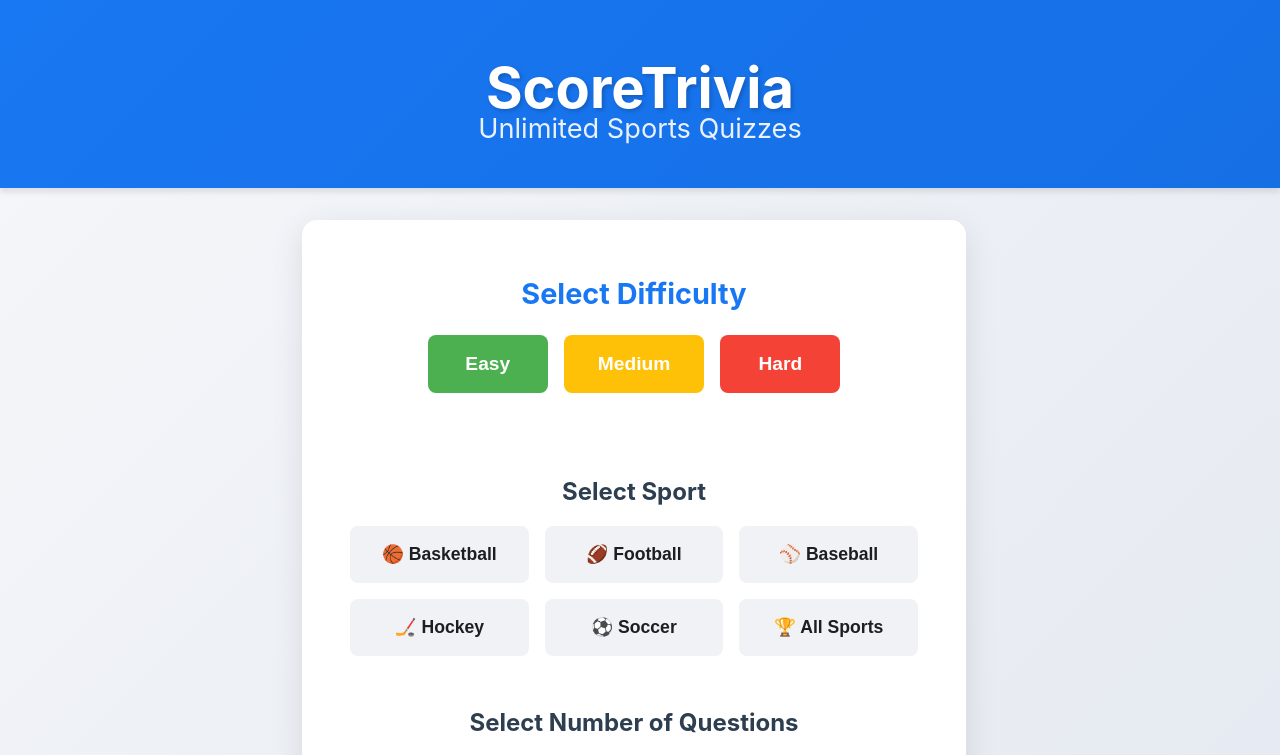
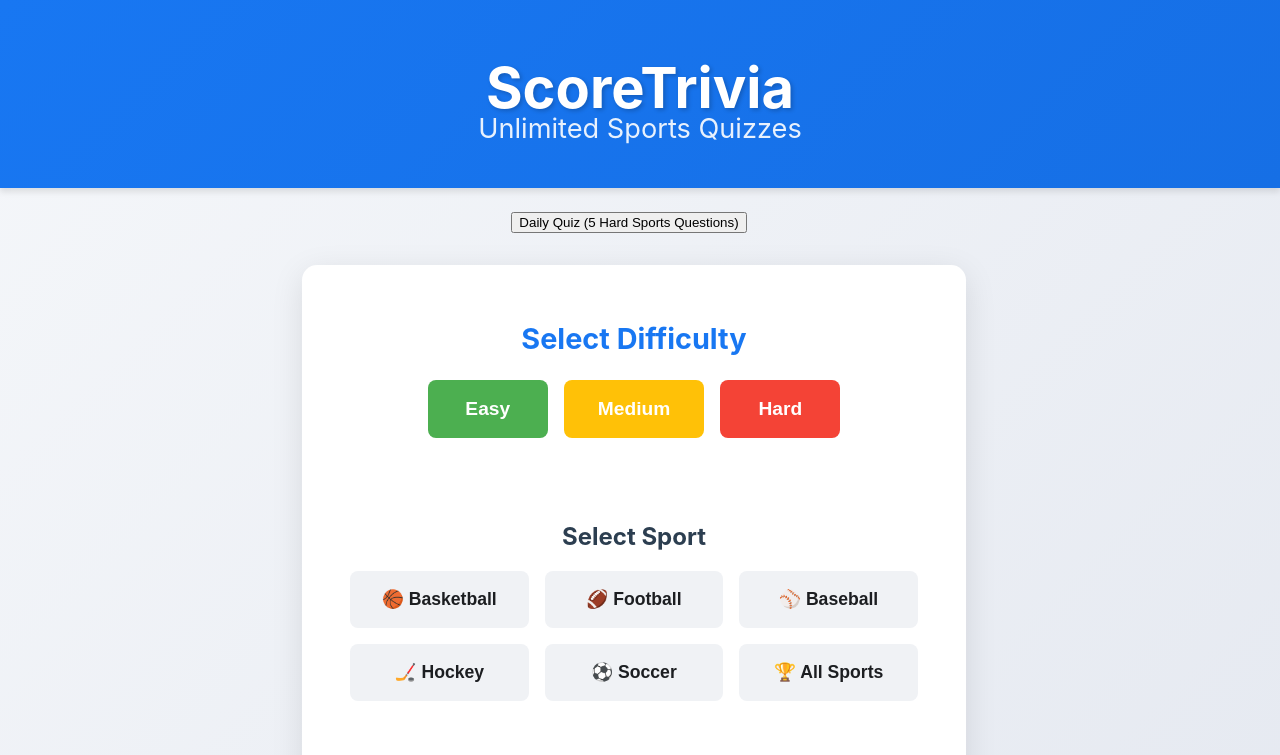
Before and after one commit to zrewt/curser-home, a React (Create React App) app: page / in a window 1280 px wide. Shown: the top 755 px of the page. Built offline with nearby package versions, Linux system fonts and the light colour scheme.

Commit message:
Initial commit

```diff
--- a/src/App.tsx
+++ b/src/App.tsx
@@ -23,6 +23,8 @@ function App() {
   const [timer, setTimer] = useState<number>(0);
   const timerRef = useRef<NodeJS.Timeout | null>(null);
   const [numQuestions, setNumQuestions] = useState<number | null>(null);
+  const [isDailyQuiz, setIsDailyQuiz] = useState(false);
+  const [lastDailyQuizDate, setLastDailyQuizDate] = useState<string | null>(null);
 
   useEffect(() => {
     if (toastMessage) {
@@ -167,6 +169,54 @@ function App() {
     };
   }, [currentQuestion, isInQuiz, selectedDifficulty]);
 
+  // Helper to get today's date string
+  const getTodayString = () => {
+    const now = new Date();
+    return `${now.getFullYear()}-${now.getMonth() + 1}-${now.getDate()}`;
+  };
+
+  // Fetch daily quiz
+  const fetchDailyQuiz = async () => {
+    setLoading(true);
+    setError(null);
+    setIsDailyQuiz(true);
+    try {
+      const data = await api.getDailyQuiz();
+      setQuestions(data);
+      setSelectedDifficulty('hard');
+      setSelectedSport('all');
+      setCurrentQuestion(0);
+      setScore(0);
+      setShowScore(false);
+      setIsDailyQuiz(true);
+      setLastDailyQuizDate(getTodayString());
+      const answers = [
+        data[0].correct_answer,
+        ...data[0].incorrect_answers
+      ].sort(() => Math.random() - 0.5);
+      setShuffledAnswers(answers);
+      setTimer(getTimePerQuestion('hard'));
+    } catch (error) {
+      setError('Failed to fetch daily quiz. Please try again later.');
+      setIsDailyQuiz(false);
+    } finally {
+      setLoading(false);
+    }
+  };
+
+  // Refetch daily quiz at midnight
+  useEffect(() => {
+    if (isDailyQuiz) {
+      const interval = setInterval(() => {
+        const today = getTodayString();
+        if (lastDailyQuizDate && lastDailyQuizDate !== today) {
+          fetchDailyQuiz();
+        }
+      }, 60 * 1000); // check every minute
+      return () => clearInterval(interval);
+    }
+  }, [isDailyQuiz, lastDailyQuizDate]);
+
   console.log('App render end');
 
   return (
@@ -178,6 +228,12 @@ function App() {
         isInQuiz={isInQuiz}
       />
       <main className="App-main">
+        <div style={{ display: 'flex', justifyContent: 'center', margin: '20px 0' }}>
+          <button onClick={fetchDailyQuiz} disabled={loading} style={{ marginRight: 10 }}>
+            Daily Quiz (5 Hard Sports Questions)
+          </button>
+        </div>
+        {isDailyQuiz && <h2 style={{ textAlign: 'center', color: '#1976d2' }}>Daily Quiz</h2>}
         {loading ? (
           <div className="loading">
             <div className="loading-spinner"></div>
--- a/src/services/api.ts
+++ b/src/services/api.ts
@@ -23,5 +23,17 @@ export const api = {
       console.error('Error fetching questions:', error);
       throw error;
     }
-  }
+  },
+  async getDailyQuiz(): Promise<Question[]> {
+    try {
+      const response = await fetch(`${API_BASE_URL}/daily-quiz`);
+      if (!response.ok) {
+        throw new Error('Failed to fetch daily quiz');
+      }
+      return await response.json();
+    } catch (error) {
+      console.error('Error fetching daily quiz:', error);
+      throw error;
+    }
+  },
 };
```
